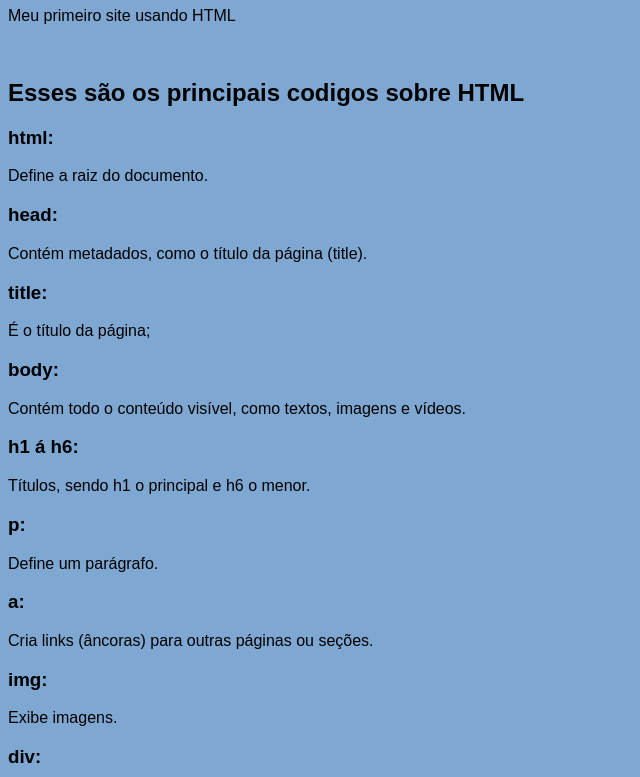
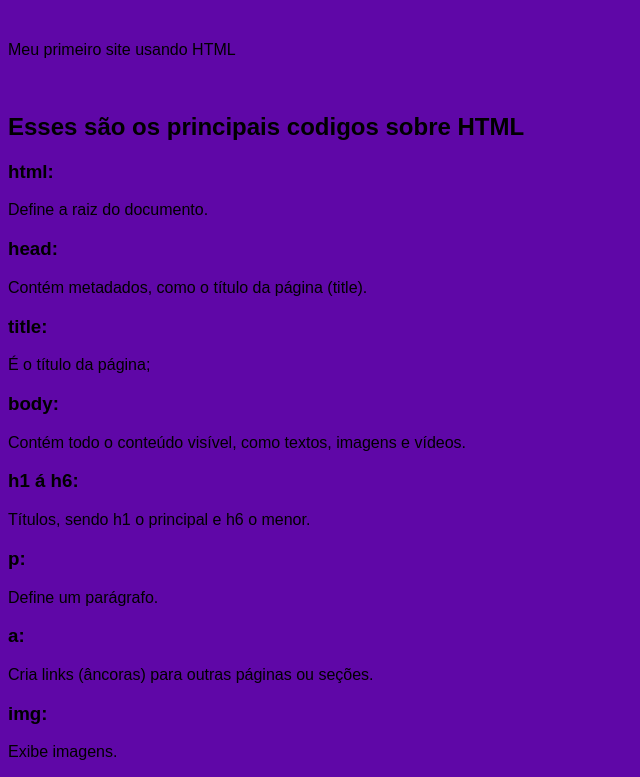
Before and after one commit to bielzinh007/Primeiro-Site, a plain HTML site: page index.html in a window 1280 px wide. Shown: the part 73-850 px from the top of the page, without its empty margins (0-640 px from the left). Drawn offline with Linux system fonts and the light colour scheme.

Commit message:
Primeira versão cod

```diff
--- a/style.css
+++ b/style.css
@@ -1,5 +1,5 @@
 body {
-    background-color: rgb(126, 167, 210);
+    background-color: rgb(95, 7, 167);
 
     font-family: Arial, Helvetica, sans-serif;
 
```
Also changed, not shown: index.html (+1 -0 lines), 1 other file.
